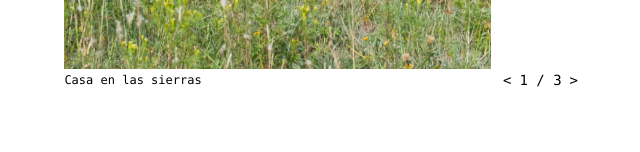
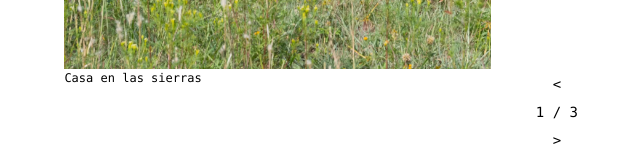
Before and after one commit to lalipognante/portfolio-3164-estudio, a Next.js app: page / in a window 1280 px wide. Shown: the part 762-914 px from the top of the page, without its empty margins (62-702 px from the left). Built offline with nearby package versions, Linux system fonts and the light colour scheme.

Commit message:
Update page.tsx

```diff
--- a/app/page.tsx
+++ b/app/page.tsx
@@ -48,13 +48,13 @@ function Proyecto({
         />
       </div>
 
-      <div className="description-container mt-2 text-sm w-full md:w-1/2 flex items-center space-x-4">
-        <p className="text-xs font-mono text-left flex-1">{descripcion}</p>
+      <div className="description-container mt-2 text-sm w-full md:w-1/2 flex">
+        <p className="text-xs font-mono text-left flex-grow">{descripcion}</p>
         {imagenes.length > 1 && (
-          <div className="flex justify-center gap-2">
-            <button onClick={prev} className="hover:underline">{"<"}</button>
+          <div className="flex flex-col justify-between gap-2 mt-1 ml-2">
+            <button onClick={prev} className="hover:underline">{`<`}</button>
             <span>{index + 1} / {imagenes.length}</span>
-            <button onClick={next} className="hover:underline">{">"}</button>
+            <button onClick={next} className="hover:underline">{`>`}</button>
           </div>
         )}
       </div>
```
